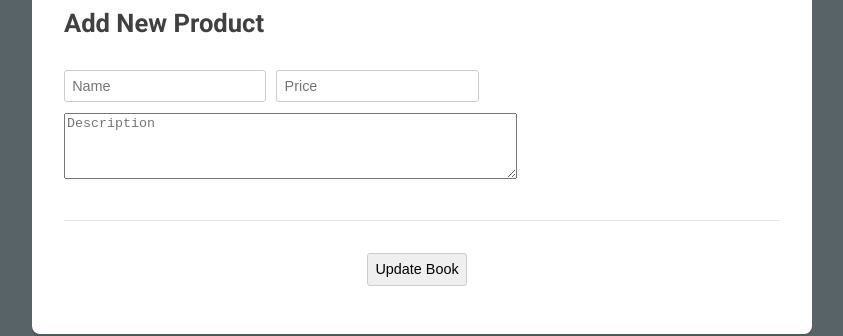
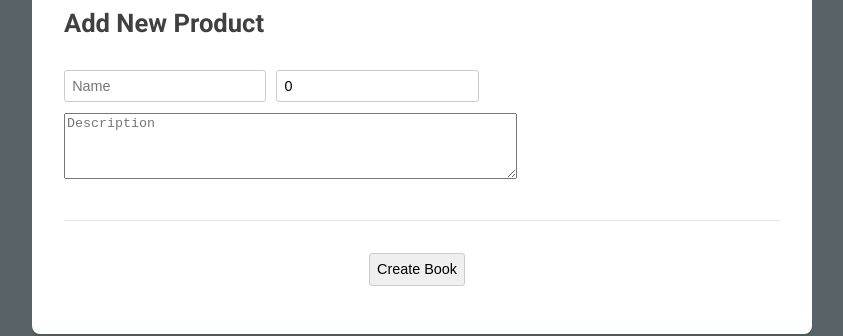
Before and after one commit to ngocluong/react-bookstore, a React (Create React App) app: page /products/new in a window 1280 px wide. Shown: the part 144-480 px from the top of the page, without its empty margins (218-1061 px from the left). Built offline with nearby package versions, Linux system fonts and the light colour scheme.

Commit message:
[r] Send price as number Edit button label in product form.

```diff
--- a/src/components/ProductForm.js
+++ b/src/components/ProductForm.js
@@ -88,7 +88,7 @@ export default class ProductForm extends Component {
             onChange={this.onDescriptionChange} />
           <hr/>
           <center>
-            <input type="submit" value="Update Book" />
+            <input type="submit" value={ this.props.newEntry === true ? "Create Book" : "Update Book" } />
           </center>
         </form>
       </div>
--- a/src/containers/NewProduct.js
+++ b/src/containers/NewProduct.js
@@ -16,7 +16,7 @@ class NewProduct extends Component {
           addNewBook={addProduct}
           newEntry={true}
           name = ""
-          price = ""
+          price = {0}
           description = ""
           history = {this.props.history} />
       </div>
```
